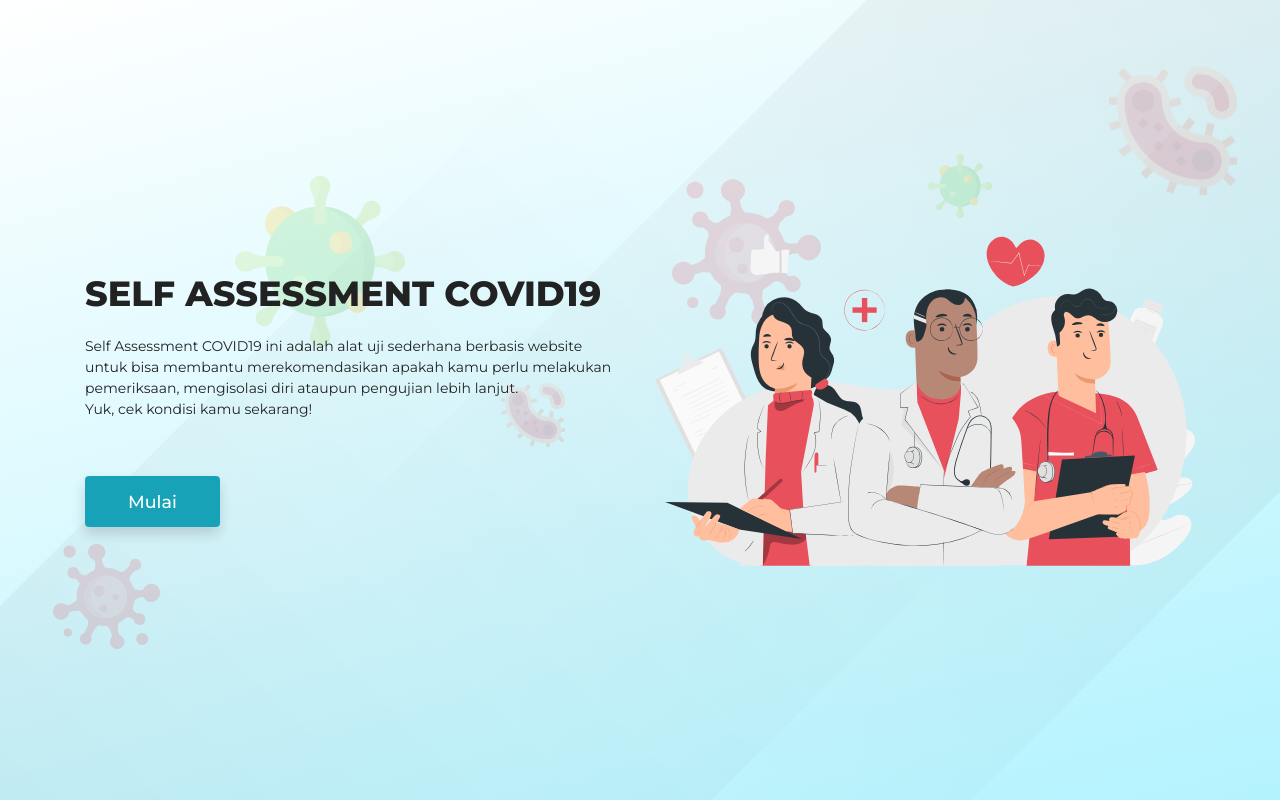
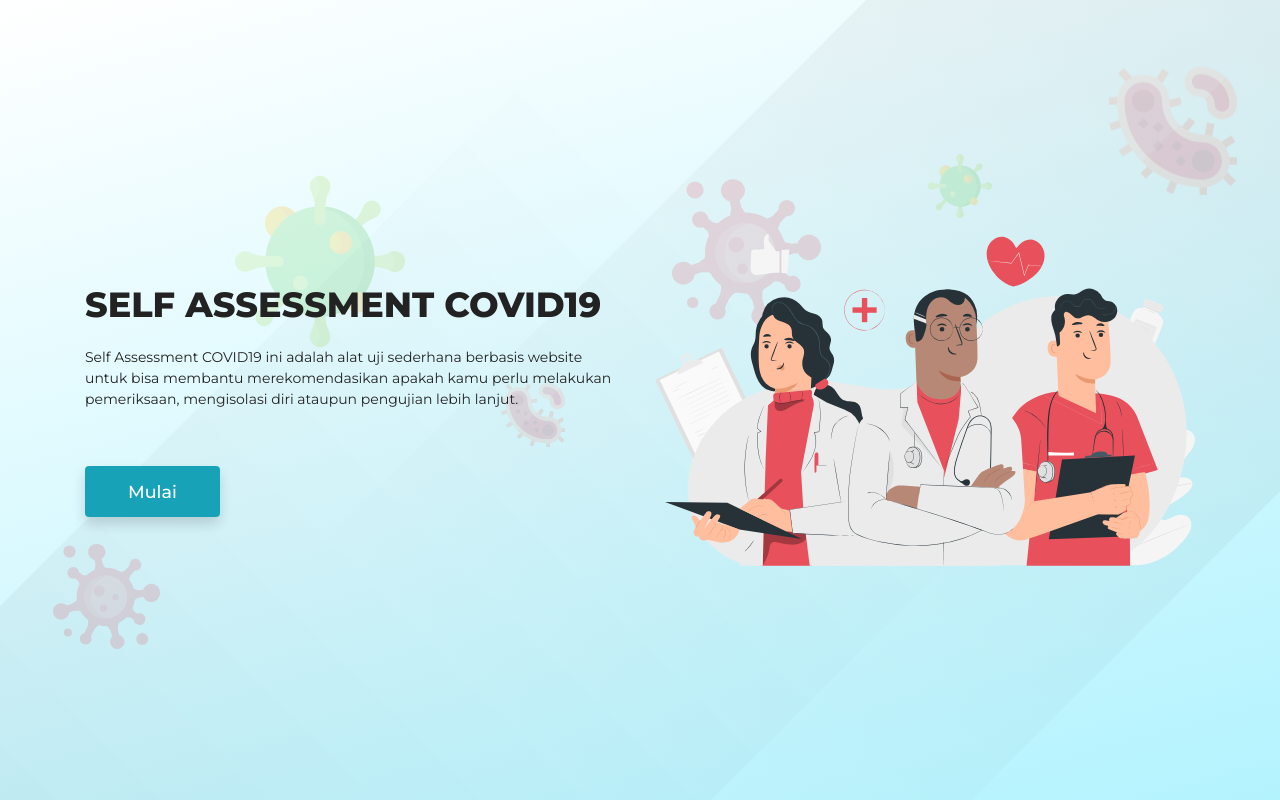
Before and after one commit to bernadsatriani/cek-corona, a PHP site: page / in a window 1280 px wide. Run offline with PHP 8.4, Linux system fonts and the light colour scheme.

Commit message:
fix description

```diff
--- a/index.php
+++ b/index.php
@@ -47,8 +47,6 @@
                         <h1 class="font-weight-black mb-4">SELF ASSESSMENT COVID19</h1>
                         <p>
                             Self Assessment COVID19 ini adalah alat uji sederhana berbasis website untuk bisa membantu merekomendasikan apakah kamu perlu melakukan pemeriksaan, mengisolasi diri ataupun pengujian lebih lanjut.
-                            <br>
-                            Yuk, cek kondisi kamu sekarang!
                         </p>
                         <button class="btn-start btn btn-info py-3 px-5 shadow mt-5"><h5 class="m-0">Mulai</h5></button>
                     </div>
```
